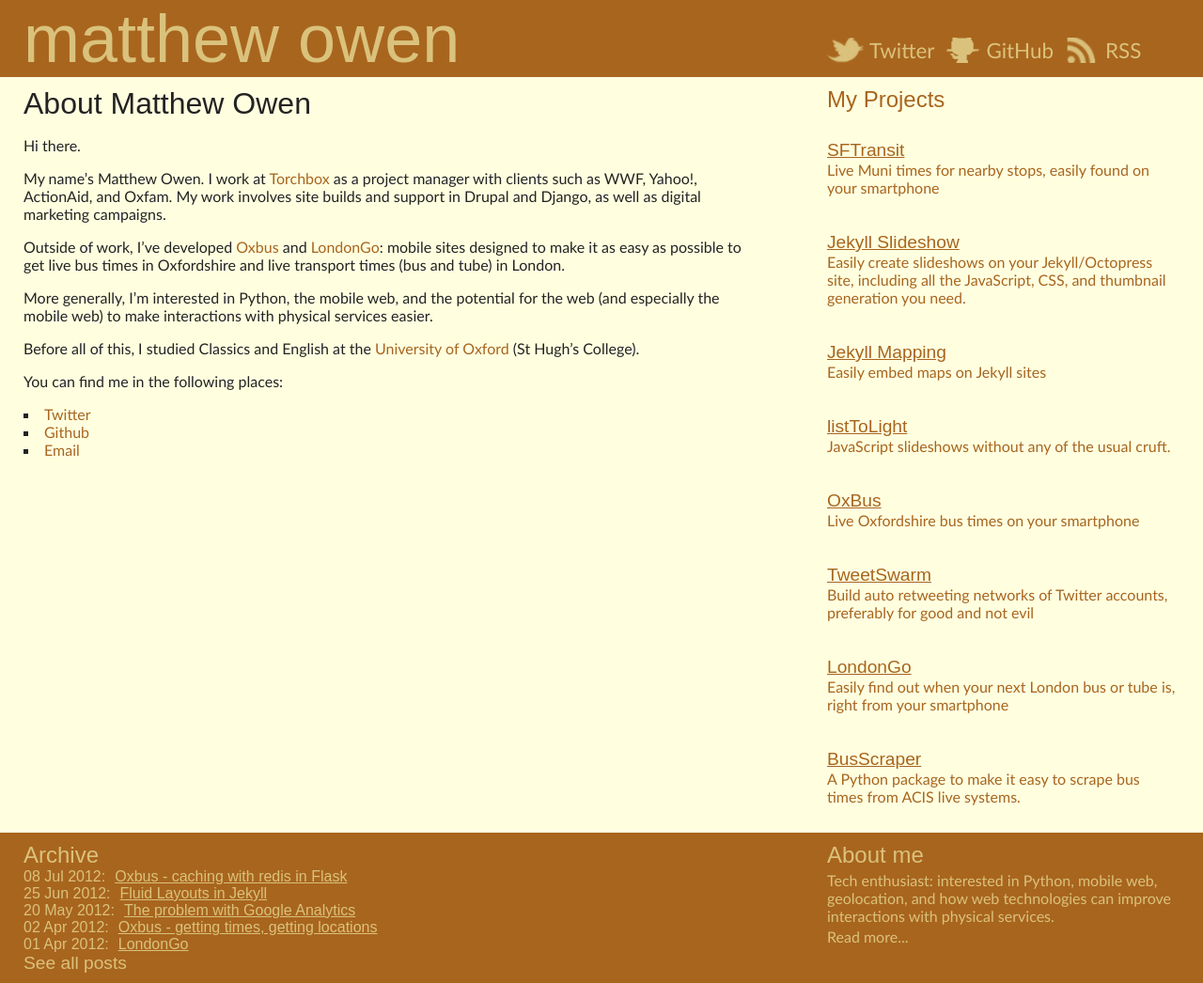
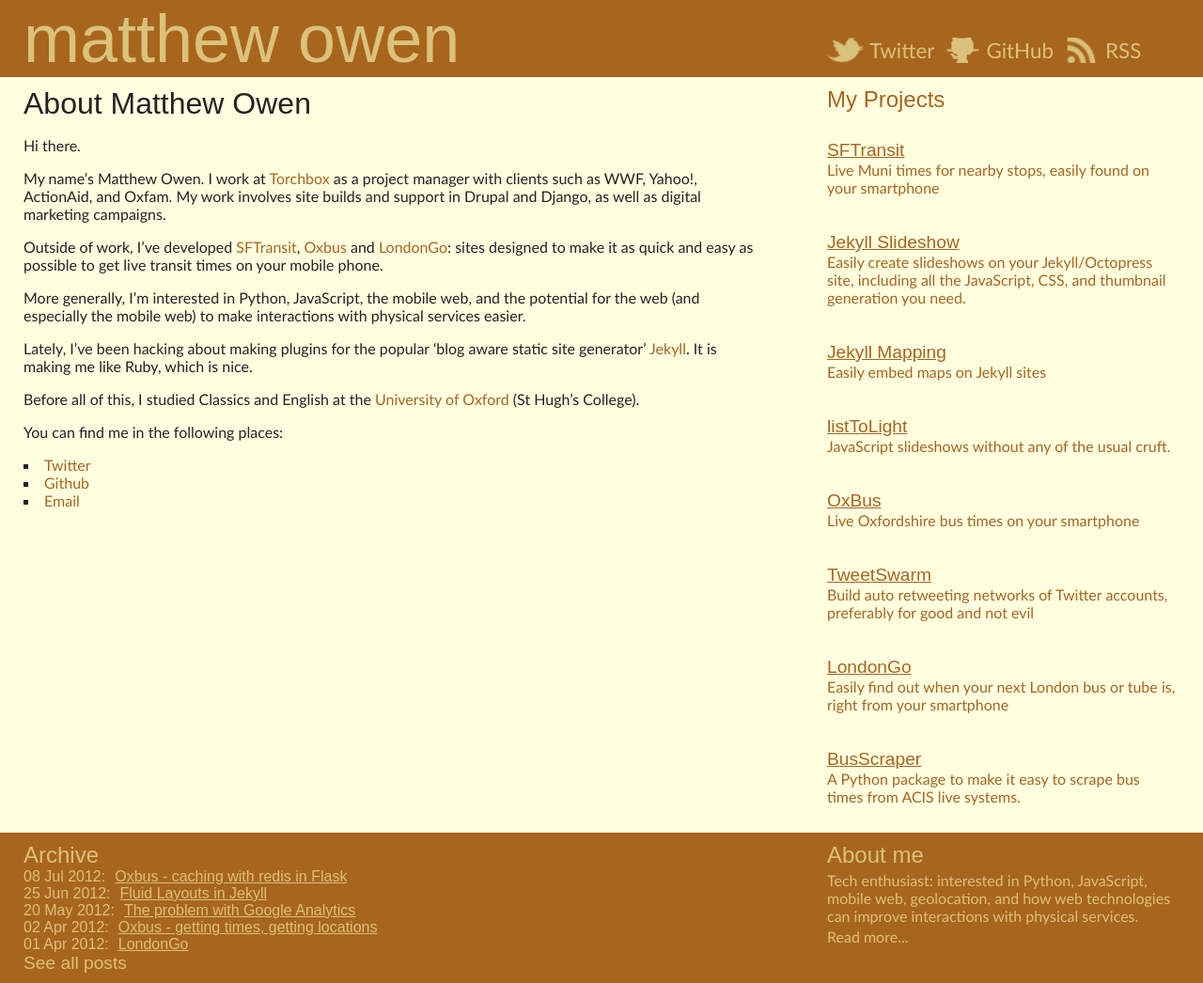
Before and after one commit to matthewowen/personal-site, a Jekyll site: the page built from about.markdown, in a window 1280 px wide. Shown: the whole page at 94% size. Built offline with Jekyll 4.4.1, drawn with Linux system fonts in a browser that asks for light colours; comment, search, counter and statistics services are not loaded.

Commit message:
update about page

```diff
--- a/_layouts/base.html
+++ b/_layouts/base.html
@@ -101,7 +101,7 @@
 		<div>
 			<section id="about-me">
 				<h3><a title="Matthew Owen" href="/about">About me</a></h3>
-				<p>Tech enthusiast: interested in Python, mobile web, geolocation, and how web technologies can improve interactions with physical services.</p>
+				<p>Tech enthusiast: interested in Python, JavaScript, mobile web, geolocation, and how web technologies can improve interactions with physical services.</p>
 				<a title="Matthew Owen" href="/about">Read more...</a>
 			</section>
 
--- a/about.markdown
+++ b/about.markdown
@@ -9,9 +9,11 @@
 
 My name's Matthew Owen. I work at [Torchbox](http://www.torchbox.com "Torchbox") as a project manager with clients such as WWF, Yahoo!, ActionAid, and Oxfam. My work involves site builds and support in Drupal and Django, as well as digital marketing campaigns.
 
-Outside of work, I've developed [Oxbus](http://www.oxbus.co.uk "Live Oxfordshire bus times") and [LondonGo](http://www.londongo.net "Live London bus and tube times"): mobile sites designed to make it as easy as possible to get live bus times in Oxfordshire and live transport times (bus and tube) in London.
+Outside of work, I've developed [SFTransit](http://www.sftransit.us/ "Live transit times for San Francisco and the Bay Area"), [Oxbus](http://www.oxbus.co.uk "Live Oxfordshire bus times") and [LondonGo](http://www.londongo.net "Live London bus and tube times"): sites designed to make it as quick and easy as possible to get live transit times on your mobile phone.
 
-More generally, I'm interested in Python, the mobile web, and the potential for the web (and especially the mobile web) to make interactions with physical services easier.
+More generally, I'm interested in Python, JavaScript, the mobile web, and the potential for the web (and especially the mobile web) to make interactions with physical services easier.
+
+Lately, I've been hacking about making plugins for the popular 'blog aware static site generator' [Jekyll](https://github.com/mojombo/jekyll/). It is making me like Ruby, which is nice.
 
 Before all of this, I studied Classics and English at the [University of Oxford](http://ox.ac.uk) (St Hugh's College).
 
```
